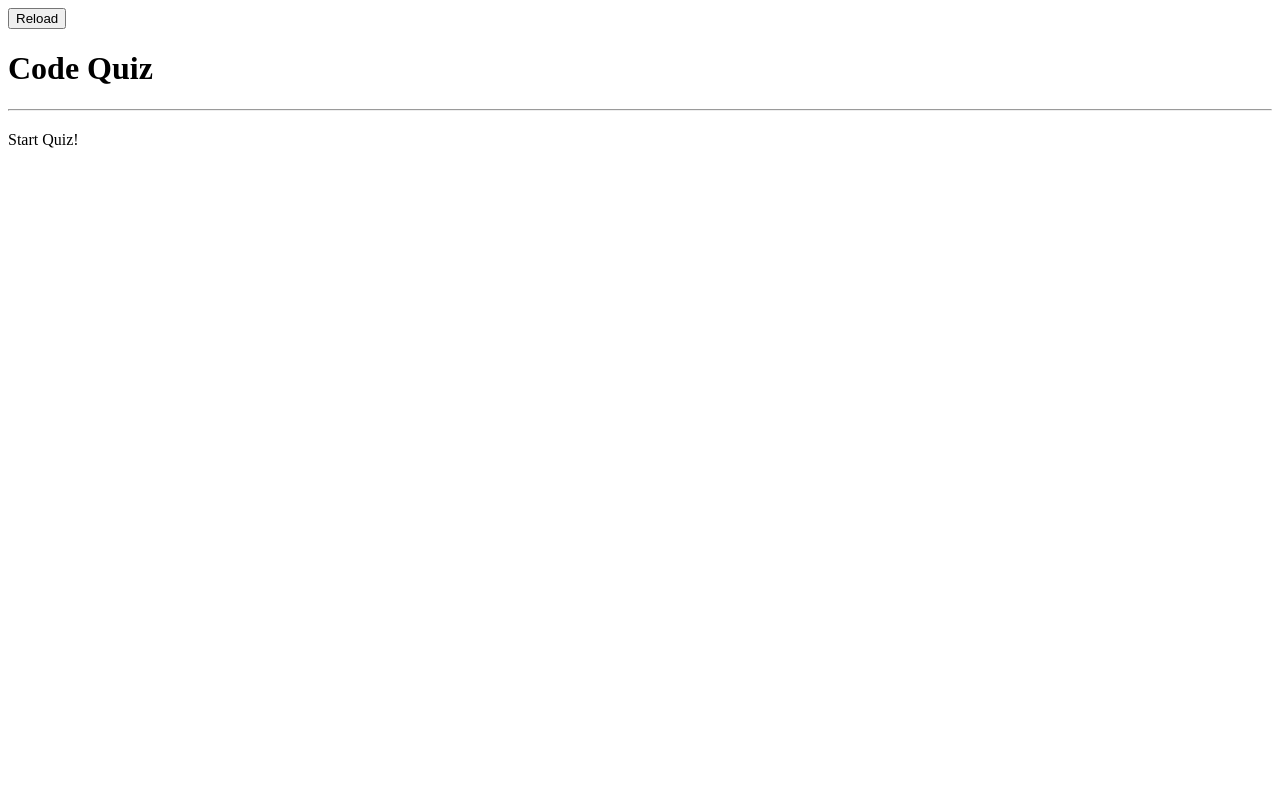
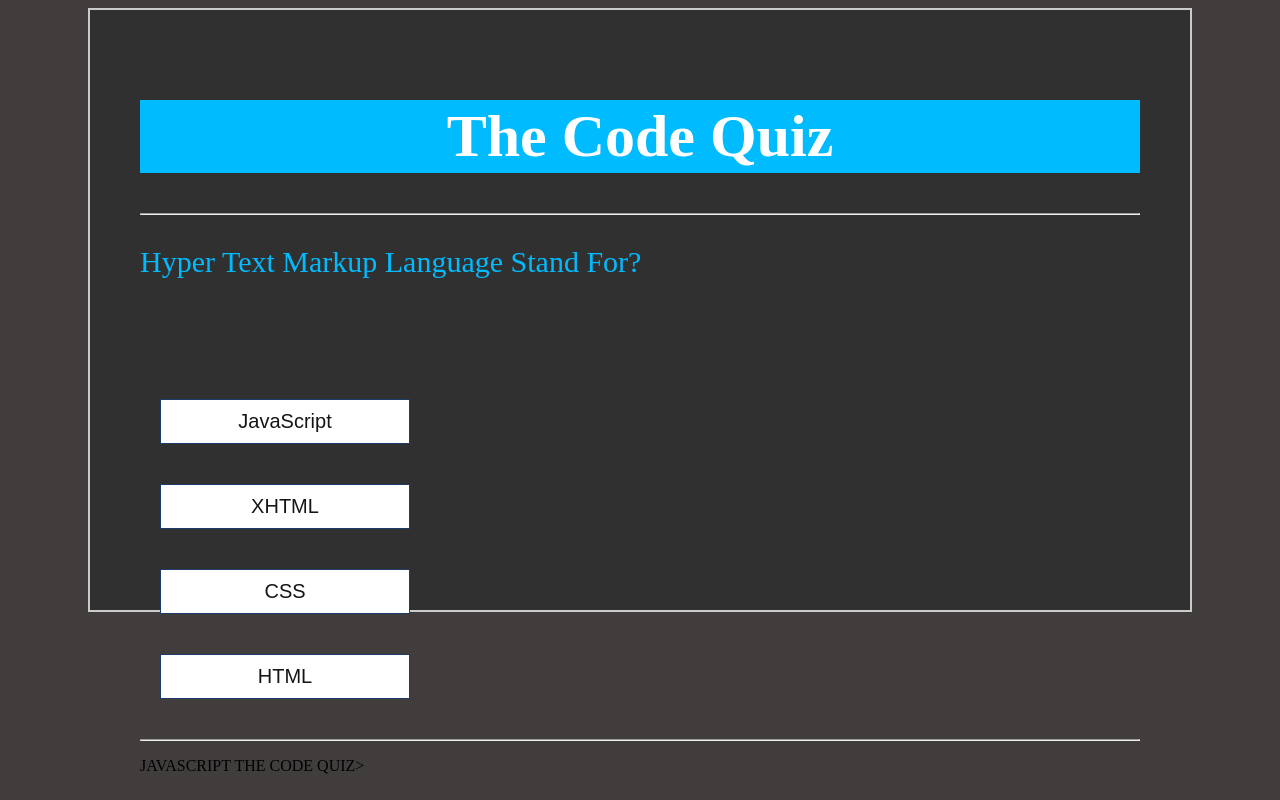
Before and after one commit to itxDevCory/CodeQuiz, a website: page index.html in a window 1280 px wide. Drawn offline with Linux system fonts and the light colour scheme.

Commit message:
finalized project, rough but limited on time

```diff
--- a/index.html
+++ b/index.html
@@ -1,62 +1,38 @@
 <!DOCTYPE html>
 
-<html lang="en">
+<html>
 
-    <head>
-
+    <head lang="en">
         <meta charset="UTF-8">
-
         <title>Quiz</title>
-
-        <link rel="stylesheet" href="styles.css">
+        <link rel="stylesheet" type="text/css" href="styles.css">
 
     </head>
 
     <body>
-
-        <button type="button" onclick="location.reload()">Reload</button>
-
-        <div class="container">
-
+        <div class="grid">
             <div id="quiz">
-
-                <h1>Code Quiz</h1>
-
-                    <hr style="margin-bottom: 20px">
+                <h1>The Code Quiz</h1>
+                <hr style="margin-bottom: 3px">
 
                 <p id="question"></p>
 
-            <div id="start">Start Quiz!</div>
-
-            <div id="quiz" style="display: none">
-
-                <div id="question"></div>
-
-
-                <div class="button-grp">
-
-                    <div class="button-grp">
-
+                <div class="buttons">
                     <button id="btn0"><span id="choice0"></span></button>
-
                     <button id="btn1"><span id="choice1"></span></button>
-
                     <button id="btn2"><span id="choice2"></span></button>
-
                     <button id="btn3"><span id="choice3"></span></button>
-
                 </div>
 
-                    <hr stle="margin-top: 50px">
-
+                <hr style="margin-top: 10px">
                 <footer>
-              		    <p id="progress">Question x of y</p>
+              <p>JAVASCRIPT THE CODE QUIZ>
                 </footer>
             </div>
         </div>
+<script src="quiz.js"></script>
 
-              		<script type="text/JavaScript" src="/quiz.js"></script>
-              		<script type="text/JavaScript" src="/questions.js"></script>
+
 
     </body>
 
--- a/quiz.js
+++ b/quiz.js
@@ -1,23 +1,90 @@
-//Complete the loop, indicate when the game is over//
-//Cory workout the timer for these questions///
-
-function quiz(questions) {
+function Quiz(questions) {
     this.score = 0;
     this.questions = questions;
-    this.currentQuestionIndex = 0;
-}
-quiz.prototype.getQuestionIndex = function() {
- return this.questions[this.questionIndex]
+    this.questionIndex = 0;
 }
 
-};
+Quiz.prototype.getQuestionIndex = function() {
+    return this.questions[this.questionIndex];
+}
+
+Quiz.prototype.guess = function(answer) {
+    if(this.getQuestionIndex().isCorrectAnswer(answer)) {
+        this.score++;
+    }
+
+    this.questionIndex++;
+}
+
 Quiz.prototype.isEnded = function() {
-    return this.questions.length ===this.QuestionIndex;
+    return this.questionIndex === this.questions.length;
+}
+
+
+class Question {
+    constructor(text, choices, answer) {
+        this.text = text;
+        this.choices = choices;
+        this.answer = answer;
+    }
+    isCorrectAnswer(choice) {
+        return this.answer === choice;
+    }
+}
+
+
+
+function populate() {
+    if(quiz.isEnded()) {
+        showScores();
+    }
+    else {
+        // show question
+        var element = document.getElementById("question");
+        element.innerHTML = quiz.getQuestionIndex().text;
+
+        // show options
+        var choices = quiz.getQuestionIndex().choices;
+        for(var i = 0; i < choices.length; i++) {
+            var element = document.getElementById("choice" + i);
+            element.innerHTML = choices[i];
+            guess("btn" + i, choices[i]);
+        };
+    }
 };
 
-Quiz.prototype.guess = function(answer) {
-    if (this.getQuestionIndex().correctAnswer(answer)) {
-        this.score++;
+function guess(id, guess) {
+    var button = document.getElementById(id);
+    button.onclick = function() {
+        quiz.guess(guess);
+        populate();
     }
-    this.questionIndex++;
-}
+};
+
+
+
+
+function showScores() {
+    var gameOverHTML = "<h1>Result</h1>";
+    gameOverHTML += "<h2 id='score'> Your scores: " + quiz.score + "</h2>";
+    var element = document.getElementById("quiz");
+    element.innerHTML = gameOverHTML;
+};
+
+// create questions here
+var questions = [
+    new Question("Hyper Text Markup Language Stand For?", ["JavaScript", "XHTML","CSS", "HTML"], "HTML"),
+    new Question("Which language is used for styling web pages?", ["HTML", "JQuery", "CSS", "XML"], "CSS"),
+    new Question("Which is not a JavaScript Framework?", ["Python Script", "JQuery","Django", "NodeJS"], "Django"),
+    new Question("Which is used for Connect To Database?", ["PHP", "HTML", "JS", "All"], "PHP"),
+    new Question("What does JSON stand for?", ["Juxtaposed Script ON NETWORKn", "Javascript Object Notation"], "Javascript Object Notation")
+];
+
+// create quiz
+var quiz = new Quiz(questions);
+
+// display quiz
+populate();
+
+
+//-->
--- a/styles.css
+++ b/styles.css
@@ -0,0 +1,76 @@
+body {
+    background-color: #413D3D;
+}
+
+.grid {
+    width: 1000px;
+    height: 500px;
+    margin: 0 auto;
+    background-color: rgb(48, 48, 48);
+    padding: 50px 50px 50px 50px;
+    border: 2px solid #cbcbcb;
+    font-color: #ffffff;
+    font: arial;
+}
+
+.grid h1 {
+    font-family: "sans-serif";
+    background-color: #01BBFF;
+    font-size: 60px;
+    text-align: center;
+    color: #ffffff;
+    padding: 2px 0px;
+
+}
+
+#score {
+    color: #01BBFF;
+    text-align: center;
+    font-size: 30px;
+}
+
+.grid #question {
+    font: arial;
+    font-size: 30px;
+    color: #01BBFF;
+}
+
+.buttons {
+    margin-top: 30px;
+    padding: 20px 20px;
+    display: inline-block;
+}
+
+#btn0, #btn1, #btn2, #btn3 {
+    display: grid  ;
+    background-color: rgb(255, 255, 255);
+    width: 250px;
+    font-size: 20px;
+    color: rgb(22, 21, 21);
+    border: 1px solid #1D3C6A;
+    margin: 40px 40px 10px 0px;
+    padding: 10px 10px;
+    vertical-align: middle;
+}
+
+#btn0:hover, #btn1:hover, #btn2:hover, #btn3:hover {
+    cursor: pointer;
+    background-color: #01BBFF;
+}
+
+#btn0:focus, #btn1:focus, #btn2:focus, #btn3:focus {
+    outline: 0;
+}
+
+#progress {
+    color: #2b2b2b;
+    font-size: 18px;
+}
+
+button  {
+  display: inline;
+  background-color: rgb(255, 1, 1);
+    width: 50px;
+    font-size: 30px;
+
+}
```
Also changed, not shown: index.js (+1 -0 lines), 1 other file. Lines whose indentation alone changed are shown as unchanged.
